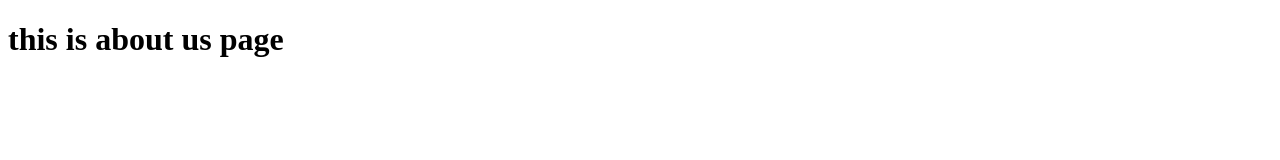
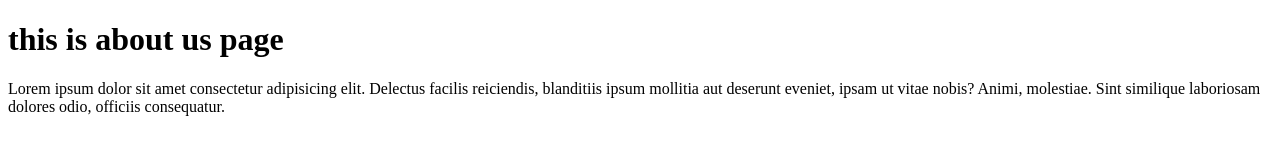
Before and after one commit to ranjitkuna/firstheroku, a website: page about.html in a window 1280 px wide. Drawn offline with Linux system fonts and the light colour scheme.

Commit message:
some changes done

```diff
--- a/about.html
+++ b/about.html
@@ -9,5 +9,6 @@
 <body>
 
     <h1>this is about us page</h1>
+    <p>Lorem ipsum dolor sit amet consectetur adipisicing elit. Delectus facilis reiciendis, blanditiis ipsum mollitia aut deserunt eveniet, ipsam ut vitae nobis? Animi, molestiae. Sint similique laboriosam dolores odio, officiis consequatur.</p>
 </body>
 </html>
--- a/package.json
+++ b/package.json
@@ -40,6 +40,7 @@
     "mime-types": "^2.1.35",
     "ms": "^2.0.0",
     "negotiator": "^0.6.3",
+    "nodemon": "^2.0.22",
     "object-inspect": "^1.12.3",
     "on-finished": "^2.4.1",
     "parseurl": "^1.3.3",
@@ -61,7 +62,6 @@
     "utils-merge": "^1.0.1",
     "vary": "^1.1.2"
   },
-  "devDependencies": {},
   "scripts": {
     "start": "node index.js",
     "test": "echo \"Error: no test specified\" && exit 1"
```
Also changed, not shown: index.js (+5 -2 lines), 1 other file.
